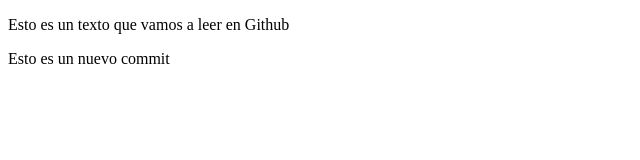
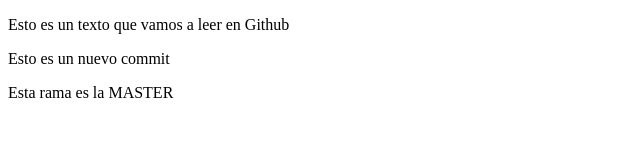
Before and after one commit to sebastianVH/global-9A, a plain HTML site: page index.html in a window 1280 px wide. Shown: the whole page, without its empty margins (0-640 px from the left). Drawn offline with Linux system fonts and the light colour scheme.

Commit message:
Commit Rama master

```diff
--- a/index.html
+++ b/index.html
@@ -8,5 +8,6 @@
 <body>
     <p>Esto es un texto que vamos a leer en Github</p>
     <p>Esto es un nuevo commit</p>
+    <p>Esta rama es la MASTER</p>
 </body>
 </html>
```
